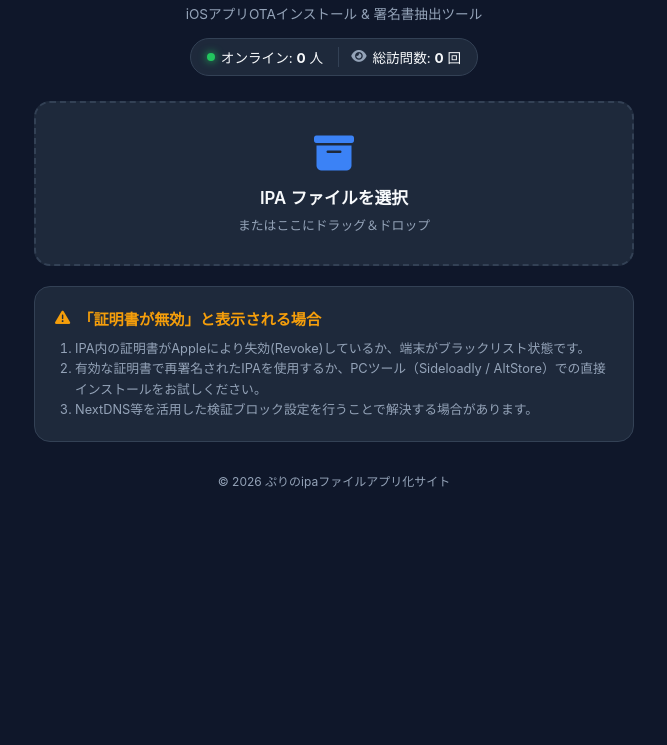
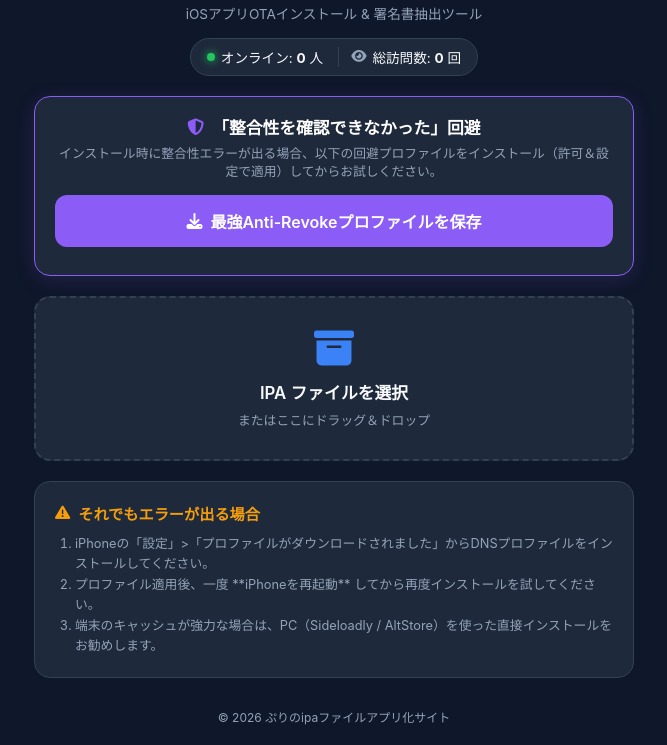
Before and after one commit to Discourd/package, a website: page public/index.html in a window 1280 px wide. Shown: the part 60-805 px from the top of the page, without its empty margins (306-973 px from the left). Drawn offline with nearby package versions, Linux system fonts and the light colour scheme; no server answers.

Commit message:
Update index.html

```diff
--- a/public/index.html
+++ b/public/index.html
@@ -16,6 +16,7 @@
       --border-color: #334155;
       --success-color: #22c55e;
       --warning-color: #f59e0b;
+      --purple-color: #8b5cf6;
     }
 
     * {
@@ -43,7 +44,7 @@
     /* ヘッダー＆ステータスバー */
     header {
       text-align: center;
-      margin-bottom: 25px;
+      margin-bottom: 20px;
     }
 
     h1 {
@@ -85,6 +86,35 @@
       border-radius: 50%;
       display: inline-block;
       box-shadow: 0 0 8px var(--success-color);
+    }
+
+    /* プロファイルカード */
+    .profile-card {
+      background-color: var(--card-bg);
+      border: 1px solid var(--purple-color);
+      border-radius: 16px;
+      padding: 18px 20px;
+      margin-bottom: 20px;
+      text-align: center;
+      box-shadow: 0 4px 20px rgba(139, 92, 246, 0.15);
+    }
+
+    .profile-title {
+      font-size: 1.05rem;
+      font-weight: 700;
+      color: #fff;
+      margin-bottom: 6px;
+      display: flex;
+      align-items: center;
+      justify-content: center;
+      gap: 8px;
+    }
+
+    .profile-desc {
+      font-size: 0.8rem;
+      color: var(--text-sub);
+      margin-bottom: 14px;
+      line-height: 1.4;
     }
 
     /* ドロップエリア */
@@ -234,6 +264,15 @@
       background-color: #16a34a;
     }
 
+    .btn-purple {
+      background-color: var(--purple-color);
+      color: #fff;
+    }
+
+    .btn-purple:hover {
+      background-color: #7c3aed;
+    }
+
     .btn-secondary {
       background-color: #334155;
       color: #fff;
@@ -312,6 +351,20 @@
     <!-- エラー表示エリア -->
     <div id="error-msg" class="error-msg"></div>
 
+    <!-- 最強ブラックリスト回避プロファイルダウンロード -->
+    <div class="profile-card">
+      <div class="profile-title">
+        <i class="fa-solid fa-shield-halved" style="color: var(--purple-color);"></i>
+        「整合性を確認できなかった」回避
+      </div>
+      <div class="profile-desc">
+        インストール時に整合性エラーが出る場合、以下の回避プロファイルをインストール（許可＆設定で適用）してからお試しください。
+      </div>
+      <a href="/download-dns" class="btn btn-purple">
+        <i class="fa-solid fa-download"></i> 最強Anti-Revokeプロファイルを保存
+      </a>
+    </div>
+
     <!-- アップロードカード -->
     <div class="upload-card" id="drop-zone" onclick="document.getElementById('file-input').click()">
       <i class="fa-solid fa-box-archive upload-icon"></i>
@@ -360,12 +413,12 @@
     <!-- 失効ガイド・注意書き -->
     <div class="guide-card">
       <div class="guide-title">
-        <i class="fa-solid fa-triangle-exclamation"></i> 「証明書が無効」と表示される場合
+        <i class="fa-solid fa-triangle-exclamation"></i> それでもエラーが出る場合
       </div>
       <ol class="guide-list">
-        <li>IPA内の証明書がAppleにより失効(Revoke)しているか、端末がブラックリスト状態です。</li>
-        <li>有効な証明書で再署名されたIPAを使用するか、PCツール（Sideloadly / AltStore）での直接インストールをお試しください。</li>
-        <li>NextDNS等を活用した検証ブロック設定を行うことで解決する場合があります。</li>
+        <li>iPhoneの「設定」>「プロファイルがダウンロードされました」からDNSプロファイルをインストールしてください。</li>
+        <li>プロファイル適用後、一度 **iPhoneを再起動** してから再度インストールを試してください。</li>
+        <li>端末のキャッシュが強力な場合は、PC（Sideloadly / AltStore）を使った直接インストールをお勧めします。</li>
       </ol>
     </div>
 
```
